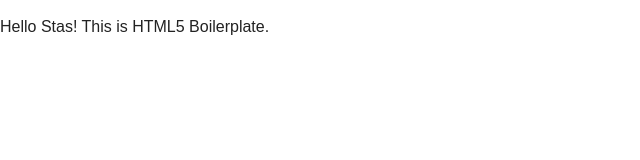
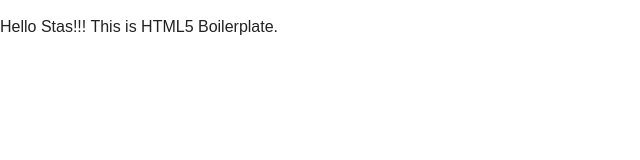
Before and after one commit to BomberMan1207/Test_for_learn, a website: page public_html/index.html in a window 1280 px wide. Shown: the full height of the page, 0-640 px from the left. Drawn offline with nearby package versions, Linux system fonts and the light colour scheme.

Commit message:
Change name

```diff
--- a/public_html/index.html
+++ b/public_html/index.html
@@ -20,7 +20,7 @@
         <![endif]-->
 
         <!-- Add your site or application content here -->
-        <p>Hello Stas! This is HTML5 Boilerplate.</p>
+        <p>Hello Stas!!! This is HTML5 Boilerplate.</p>
 
         <script src="https://code.jquery.com/jquery-1.12.0.min.js"></script>
         <script>window.jQuery || document.write('<script src="js/vendor/jquery-1.12.0.min.js"><\/script>')</script>
```
